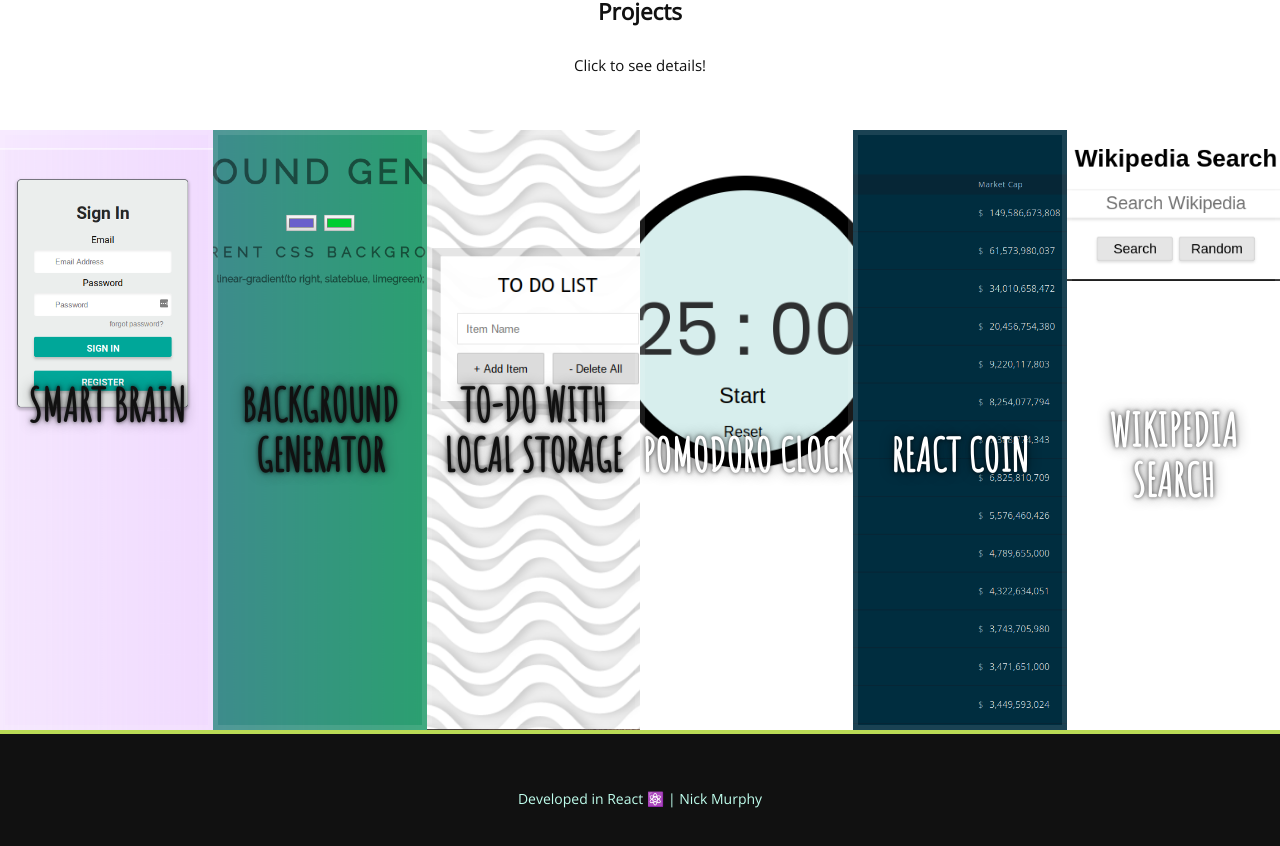
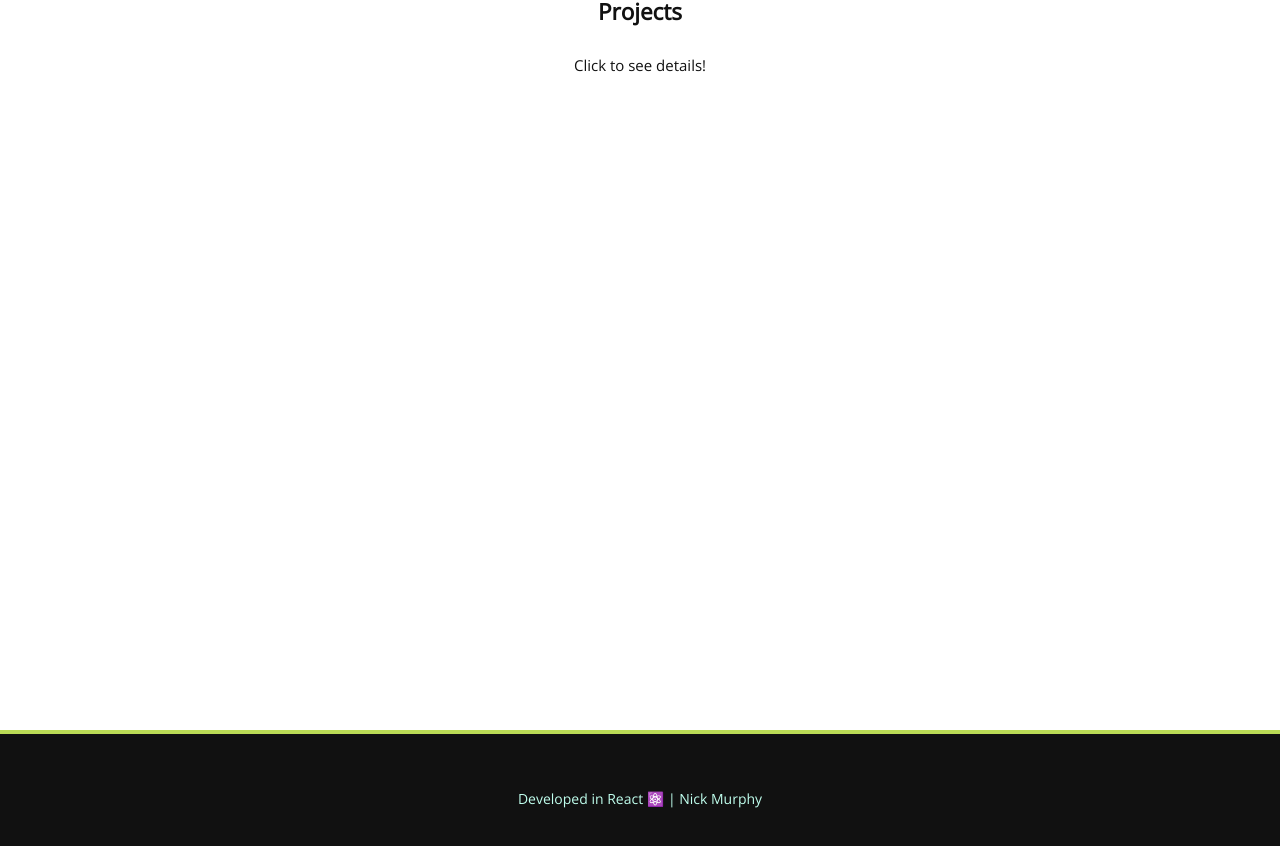
Before and after one commit to Ozymandias9000/murphy_portfolio, a React (Create React App) app: page / in a window 1280 px wide. Shown: the part 1112-1958 px from the top of the page. Built offline with nearby package versions, Linux system fonts and the light colour scheme.

Commit message:
Trying new look

```diff
--- a/src/components/Projects/projects.js
+++ b/src/components/Projects/projects.js
@@ -33,7 +33,7 @@ class Projects extends Component {
 				</div>
 
 				<div className="panels-container">
-			    <div className="panel panel1">
+			    {/* <div className="panel panel1">
 			      <p><a href='https://github.com/Ozymandias9000/face-recog/' target='_blank' rel='noopener noreferrer' >View Source</a></p>
 			      <p>Smart Brain</p>
 			      <p><a href='https://smart-brain-nm.herokuapp.com/' target='_blank' rel='noopener noreferrer'>View App on Heroku</a></p>
@@ -62,7 +62,7 @@ class Projects extends Component {
 			      <p><a href='https://codepen.io/Aristocles/pen/wzkXJp' target='_blank' rel='noopener noreferrer'>View on CodePen</a></p>
 			      <p>Wikipedia Search</p>
 			      <p><a href='https://codepen.io/Aristocles/full/wzkXJp/' target='_blank' rel='noopener noreferrer'>View App</a></p>
-			    </div>
+			    </div> */}
 			  </div>
 			</section>
 		);
```
